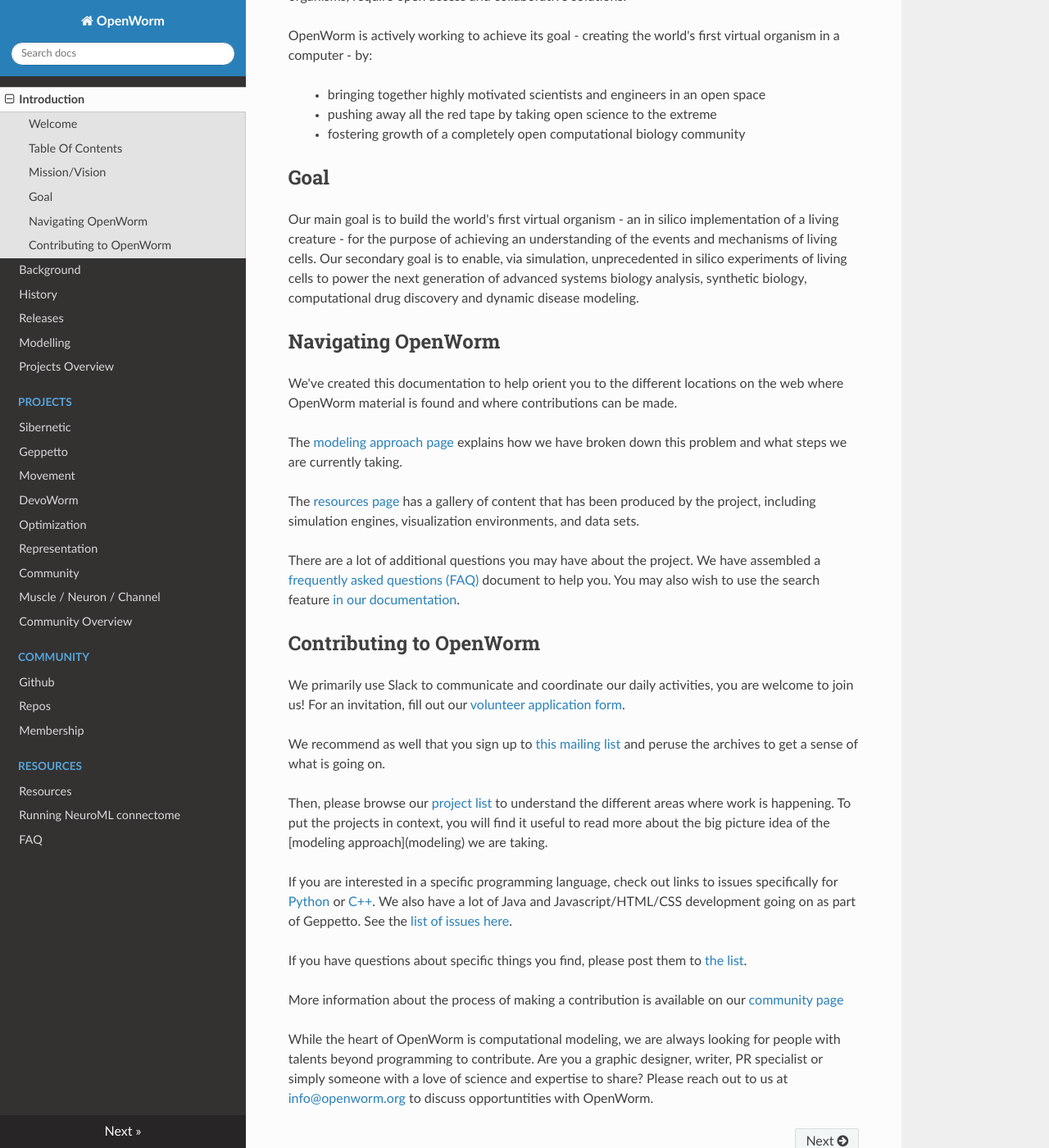
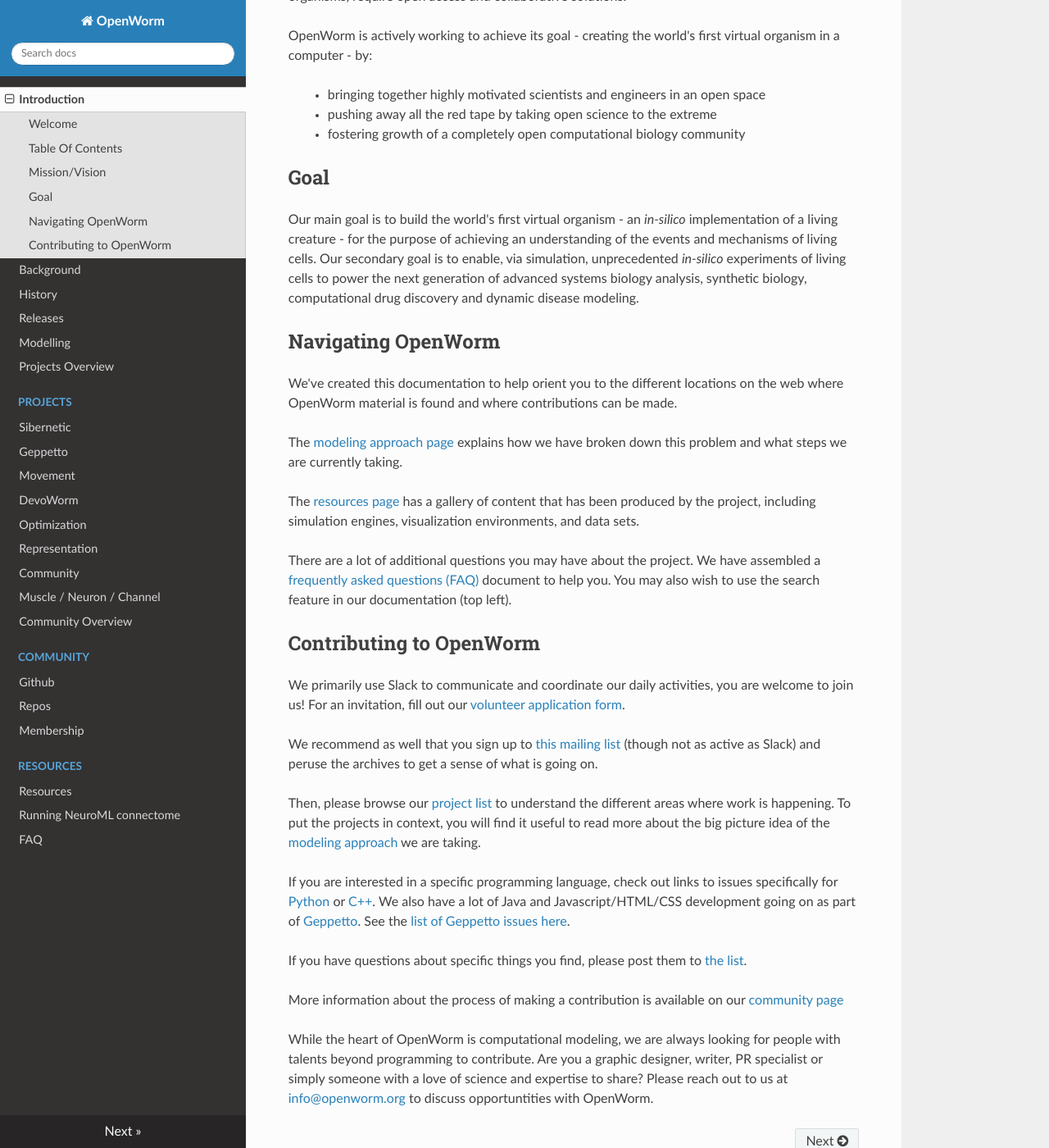
Before and after one commit to openworm/openworm_docs, an MkDocs documentation site: the page built from docs/index.md, in a window 1280 px wide and 1400 px high, scrolled down 800 px. Shown: the whole window at 82% size. Built offline with MkDocs 1.6.1, drawn with Linux system fonts in a browser that asks for light colours; nearby versions of some CDN libraries.

Commit message:
Mainky fixing links on homepage of docs

```diff
--- a/docs/index.md
+++ b/docs/index.md
@@ -11,11 +11,11 @@
 Table Of Contents
 -----------------
 
-- [Projects](/projects/)
-- [Community](/community/)
+- [Projects](projects/)
+- [Community](community/)
 - [Background](background/)
 - [Modeling Approach](modeling/)
-- [Resources](resources/)
+- [Resources](Resources/resources/)
 - [Frequently Asked Questions](faq/)
 
 Mission/Vision
@@ -34,7 +34,7 @@
 Goal
 ----
 
-Our main goal is to build the world's first virtual organism - an in silico implementation of a living creature - for the purpose of achieving an understanding of the events and mechanisms of living cells. Our secondary goal is to enable, via simulation, unprecedented in silico experiments of living cells to power the next generation of advanced systems biology analysis, synthetic biology, computational drug discovery and dynamic disease modeling.
+Our main goal is to build the world's first virtual organism - an <i>in-silico</i> implementation of a living creature - for the purpose of achieving an understanding of the events and mechanisms of living cells. Our secondary goal is to enable, via simulation, unprecedented <i>in-silico</i> experiments of living cells to power the next generation of advanced systems biology analysis, synthetic biology, computational drug discovery and dynamic disease modeling.
 
 Navigating OpenWorm
 -------------------
@@ -43,20 +43,20 @@
 
 The [modeling approach page](modeling/) explains how we have broken down this problem and what steps we are currently taking.
 
-The [resources page](resources/) has a gallery of content that has been produced by the project, including simulation engines, visualization environments, and data sets.
+The [resources page](Resources/resources/) has a gallery of content that has been produced by the project, including simulation engines, visualization environments, and data sets.
 
-There are a lot of additional questions you may have about the project. We have assembled a [frequently asked questions (FAQ)](faq/) document to help you. You may also wish to use the search feature [in our documentation](http://openworm.rtfd.org).
+There are a lot of additional questions you may have about the project. We have assembled a [frequently asked questions (FAQ)](faq/) document to help you. You may also wish to use the search feature in our documentation (top left).
 
 Contributing to OpenWorm
 ------------------------
 
 We primarily use Slack to communicate and coordinate our daily activities, you are welcome to join us! For an invitation, fill out our [volunteer application form](https://goo.gl/3ncZWn).
 
-We recommend as well that you sign up to [this mailing list](https://groups.google.com/forum/?fromgroups#!forum/openworm-discuss) and peruse the archives to get a sense of what is going on.
+We recommend as well that you sign up to [this mailing list](https://groups.google.com/forum/?fromgroups#!forum/openworm-discuss) (though not as active as Slack) and peruse the archives to get a sense of what is going on.
 
-Then, please browse our [project list](projects/) to understand the different areas where work is happening. To put the projects in context, you will find it useful to read more about the big picture idea of the [modeling approach](modeling\) we are taking.
+Then, please browse our [project list](projects/) to understand the different areas where work is happening. To put the projects in context, you will find it useful to read more about the big picture idea of the [modeling approach](modeling/) we are taking.
 
-If you are interested in a specific programming language, check out links to issues specifically for [Python](https://github.com/openworm/OpenWorm/issues?direction=desc&labels=python&page=1&sort=comments&state=open) or [C++](https://github.com/openworm/OpenWorm/issues?direction=desc&labels=c%2B%2B&page=1&sort=comments&state=open). We also have a lot of Java and Javascript/HTML/CSS development going on as part of Geppetto. See the [list of issues here](https://github.com/orgs/openworm/projects/13).
+If you are interested in a specific programming language, check out links to issues specifically for [Python](https://github.com/openworm/OpenWorm/issues?direction=desc&labels=python&page=1&sort=comments&state=open) or [C++](https://github.com/openworm/OpenWorm/issues?direction=desc&labels=c%2B%2B&page=1&sort=comments&state=open). We also have a lot of Java and Javascript/HTML/CSS development going on as part of [Geppetto](http://www.geppetto.org/). See the [list of Geppetto issues here](https://github.com/orgs/openworm/projects/13).
 
 If you have questions about specific things you find, please post them to [the list](https://groups.google.com/forum/?fromgroups#!forum/openworm-discuss).
 
```
